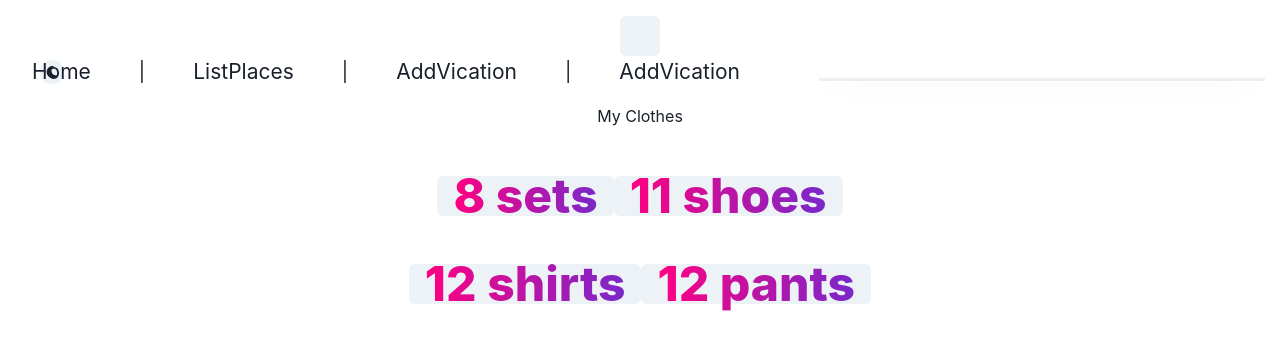
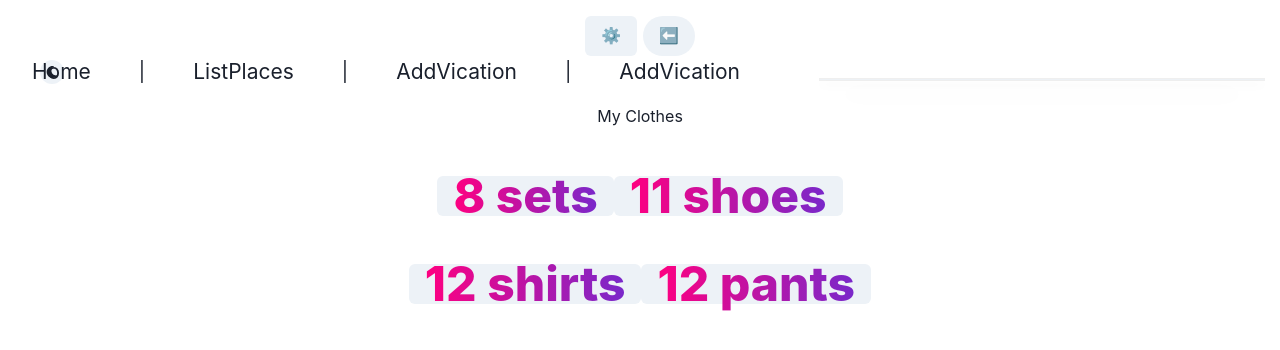
Before and after one commit to vovaberdi/clothesAppMission, a React (Create React App) app: page / in a window 1280 px wide. Shown: the top 350 px of the page. Built offline with nearby package versions, Linux system fonts and the light colour scheme; no server answers.

Commit message:
bulding the back btn

```diff
--- a/src/Components/LayoutArea/Header/Header.tsx
+++ b/src/Components/LayoutArea/Header/Header.tsx
@@ -22,7 +22,7 @@ function Header(): JSX.Element {
 
     return (
         <div className="Header">
-            <Button onClick={toggle} />
+            <Button onClick={toggle}>⚙️</Button>     <Button borderRadius={100} onClick={()=>navigate(-1)}>⬅️</Button>
             <Box display={{ base: isOpen ? "block" : "none", md: "block" }} flexBasis={{ base: "100%", md: "auto" }}>
             <Stack spacing={8} align="center" justify={["center", "space-between", "flex-end", "flex-end"]}
                    direction={["column", "row", "row", "row"]} pt={[4, 4, 0, 0]}>
```
